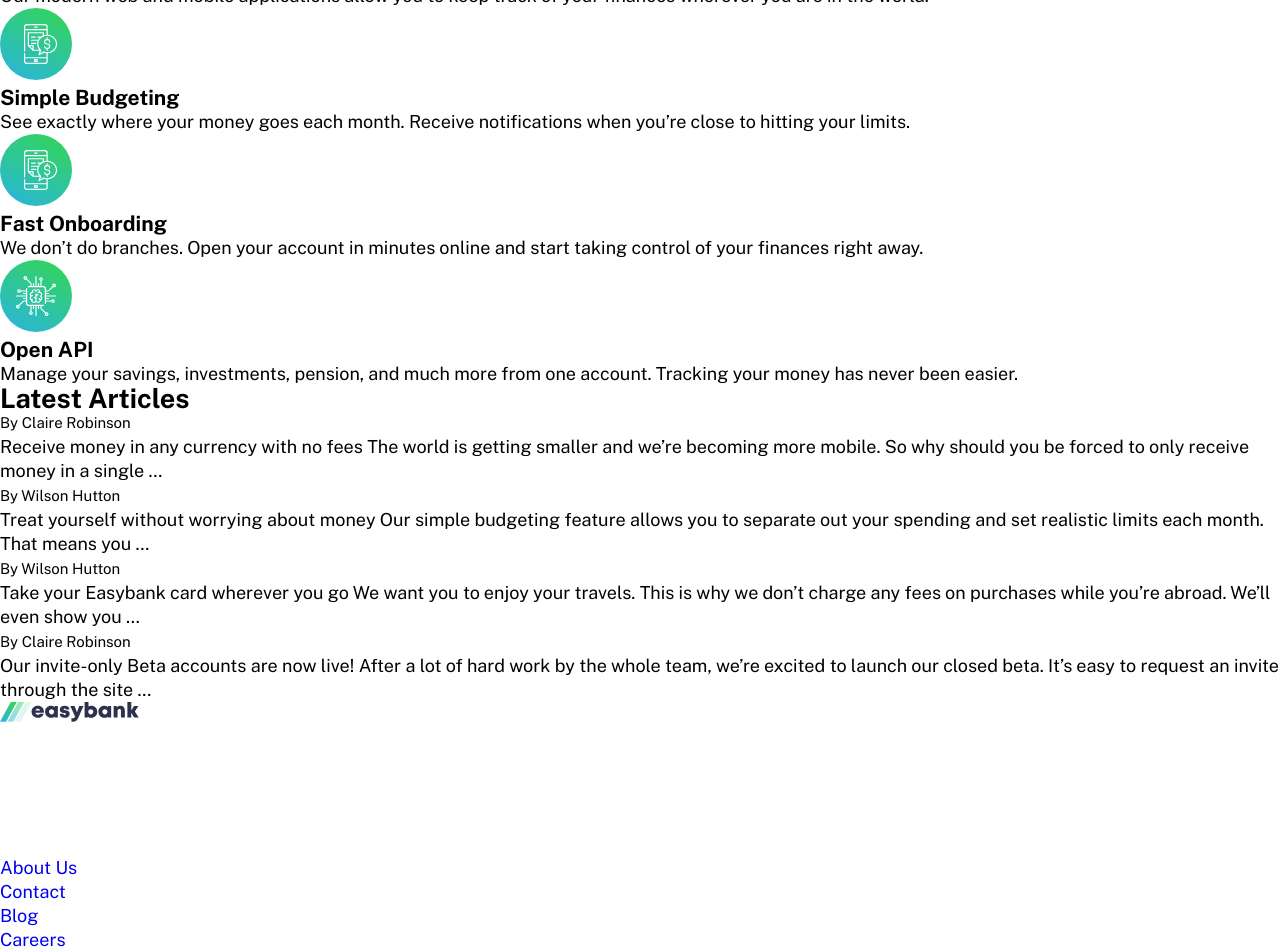
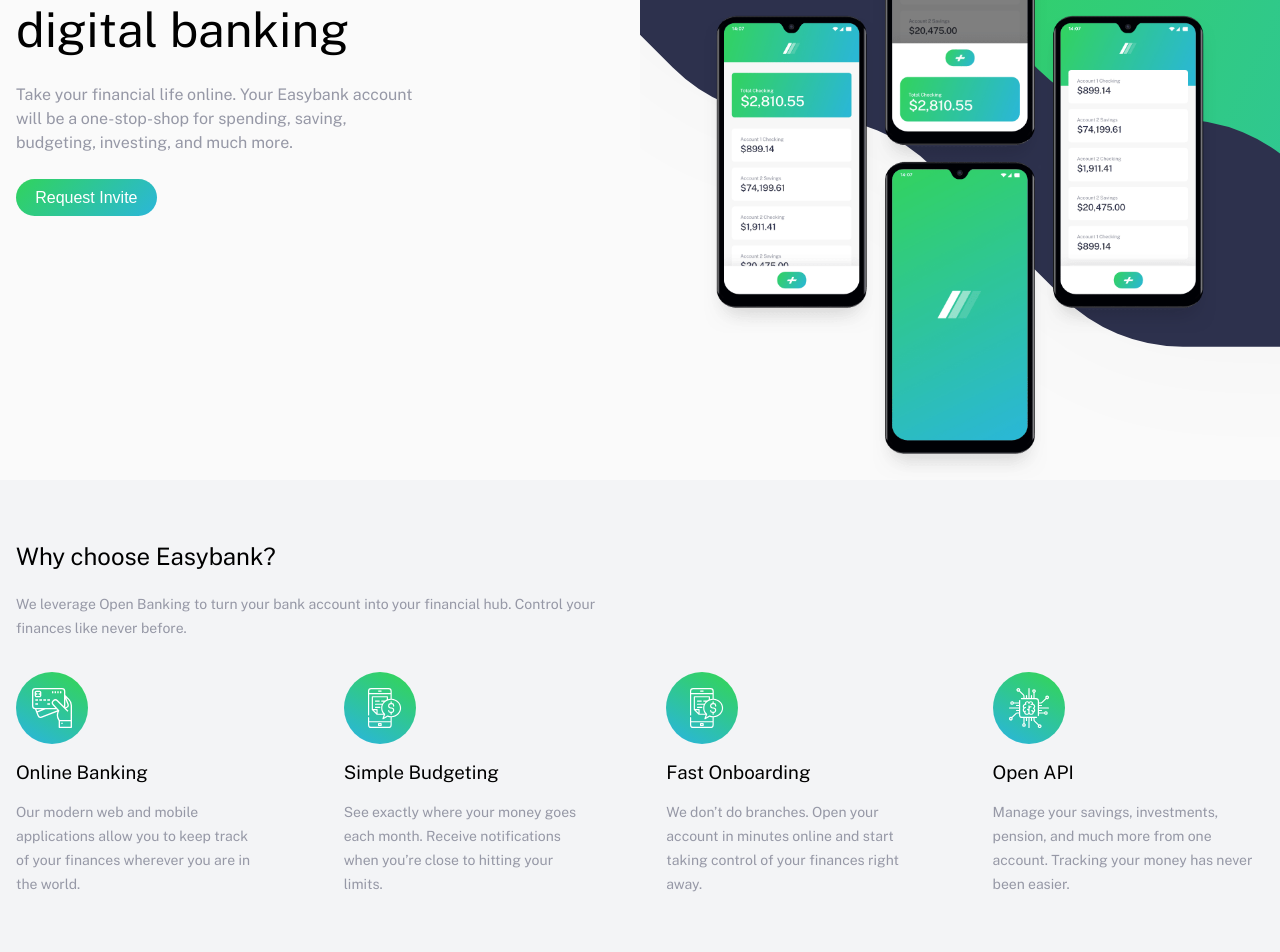
Before and after one commit to pankajmalvi/frontend-mentor, a React (Vite) app: page / in a window 1280 px wide. Shown: the part 320-1272 px from the top of the page. Built offline with nearby package versions, Linux system fonts and the light colour scheme.

Commit message:
Added Styling for Why Section

```diff
--- a/src/App.scss
+++ b/src/App.scss
@@ -41,8 +41,8 @@
   width: 100%;
   height: 100%;
 }
+
 body {
-  font-size: 18px;
 }
 
 .App {
@@ -82,6 +82,8 @@
   width: 100%;
   padding: 1rem;
   background-color: $clr-white;
+  position: fixed;
+  z-index: 5;
 
   .navbar {
     max-width: 1280px;
@@ -89,6 +91,7 @@
     display: flex;
     justify-content: space-between;
     align-items: center;
+    padding: 0 1rem;
   }
 
   .brand-logo {
@@ -120,48 +123,135 @@
   }
 }
 
+// Main Content
 main {
   flex: auto;
   width: 100%;
+  display: flex;
+  flex-direction: column;
+
+  // Section Hero
+  section.hero {
+    background-color: $clr-very-light-gray;
+
+    .hero-container {
+      display: flex;
       max-width: 1280px;
       margin-inline: auto;
 
-  // Section Hero
-  section.hero {
+      // &::before {
+      //   content: "";
+      //   width: 100vw;
+      //   height: 100%;
+      //   position: absolute;
+      //   left: 0;
+      // }
+
       .hero-image {
+        width: 100%;
+        .img-container {
+          position: absolute;
+          right: 0;
+          height: 100%;
+          width: 50%;
+
+          background: url("./assets/images/image-mockups.png"),
+            url("./assets/images/bg-intro-mobile.svg");
+          background-size: 80%, 100%;
+          background-repeat: no-repeat, no-repeat;
+          background-position: bottom;
+        }
       }
 
+      .hero-content {
+        z-index: 2;
+        display: flex;
+        flex-direction: column;
+        justify-content: center;
+        gap: 1.5rem;
+        padding: 0 1rem;
+        height: 100%;
+        min-height: 100vh;
+
         .hero-heading {
+          width: 75%;
+          font-weight: 400;
+          font-size: 3rem;
+          line-height: 1.2;
         }
 
         .hero-description {
+          width: 75%;
+          color: $clr-grayish-blue;
         }
 
-    btn.hero-btn {
+        button.hero-btn {
+          width: fit-content;
+        }
+      }
     }
   }
 
   // Why Section
   section.why-section {
+    width: 100%;
+    background-color: $clr-light-grayish-blue;
+
+    .why-section-container {
+      max-width: 1280px;
+      margin-inline: auto;
+      height: 100%;
+      display: flex;
+      flex-direction: column;
+      gap: 2rem;
+      padding: 4rem 1rem;
+
       .why-header {
+        width: 50%;
+        display: flex;
+        flex-direction: column;
+        gap: 1.5rem;
+
         .why-section-heading {
+          font-weight: 400;
         }
 
         .why-description {
+          color: $clr-grayish-blue;
+          font-size: 0.875rem;
         }
       }
 
       .why-reasons {
+        display: flex;
+        gap: 5rem;
+        justify-content: space-between;
+
         .why-reason {
+          display: flex;
+          flex-direction: column;
+          gap: 1rem;
+
           .reason-heading {
+            font-weight: 400;
           }
 
           .reason-description {
+            color: $clr-grayish-blue;
+            font-size: 0.875rem;
+          }
         }
       }
     }
   }
   section.latest-articles {
+    width: 100%;
+    background-color: $clr-very-light-gray;
+
+    .latest-articles-container {
+      max-width: 1280px;
+      margin-inline: auto;
+
       .latest-articles-header {
         .latest-articles-heading {
         }
@@ -179,6 +269,7 @@
           }
 
           &-description {
+          }
         }
       }
     }
--- a/src/components/Main.jsx
+++ b/src/components/Main.jsx
@@ -7,7 +7,8 @@
     return (
         <main>
             <section className="hero">
-                <div className="hero-image"></div>
+                <div className="hero-container">
+                    <div className="hero-content">
                         <h1 className="hero-heading">
                             Next generation digital banking
                         </h1>
@@ -16,10 +17,18 @@
                             for spending, saving, budgeting, investing, and much more.
                         </p>
                         <button className="hero-btn">Request Invite</button>
+                    </div>
+
+                    <div className="hero-image">
+                        <div className="img-container"></div>
+                    </div>
+                </div>
             </section>
 
 
             <section className="why-section">
+                <div className="why-section-container">
+
                     <div className="why-header">
                         <h1 className="why-section-heading heading-secondary">
                             Why choose Easybank?
@@ -67,10 +76,13 @@
                             </p>
                         </div>
                     </div>
+                </div>
 
             </section>
 
             <section className="latest-articles">
+                <div className="latest-articles-container">
+
                     <div className="latest-articles-header">
                         <h2 className="heading-secondary latest-articles-heading">
                             Latest Articles
@@ -133,6 +145,8 @@
                             </div>
                         </div>
                     </div>
+                </div>
+
             </section>
 
         </main>
```
Lines whose indentation alone changed are shown as unchanged.
